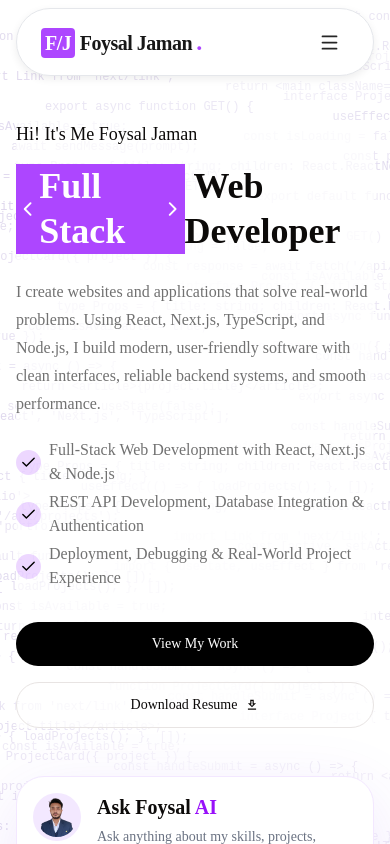
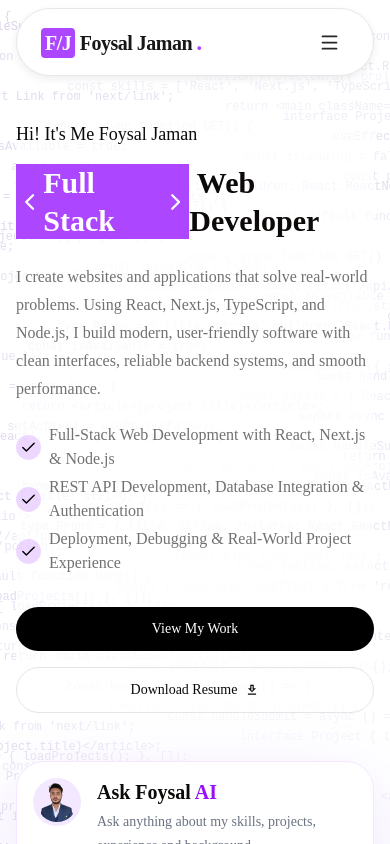
Before and after one commit to foysal41/foysal-jaman, a Next.js app: page / in a window 390 px wide. Shown: the top 844 px of the page. Built offline with nearby package versions, Linux system fonts and the light colour scheme.

Commit message:
fix responsive issues in all heading text

```diff
--- a/src/app/components/homepage/About.jsx
+++ b/src/app/components/homepage/About.jsx
@@ -15,7 +15,7 @@ export default function About() {
 
   <div className='z-10 space-y-6 '>
     <SectionHeading title={"About"}></SectionHeading>
-    <h2 className='text-3xl font-normal'>Building modern ideas into ;
+    <h2 className='text-3xl md:text-4xl font-normal'>Building modern ideas into ;
 powerful digital experiences.</h2>
     <p className=" text-md md:text-lg text-[#717171]"> I’m Foysal Jaman, a Full-Stack Web Developer specializing in React, Next.js, TypeScript, and Node.js. I graduated in 2023 with a BBA in Management and have <strong className='text-black'>3 years of experience</strong> working with WordPress. I’m passionate about coding, problem-solving, and building modern web experiences. <br></br><br></br>
 
--- a/src/app/components/homepage/Hero.jsx
+++ b/src/app/components/homepage/Hero.jsx
@@ -16,7 +16,7 @@ export default function Hero() {
         <div className="bg-white/70 ">
           <p className="mb-4 text-lg">Hi! It&apos;s Me Foysal Jaman</p>
 
-          <h1 className="text-4xl font-bold leading-tight md:text-5xl flex">
+          <h1 className="text-3xl font-bold leading-tight md:text-5xl flex">
             <div className="flex items-center bg-purple-500 text-white">
               <ChevronLeft size={30} ></ChevronLeft><span >Full Stack</span><ChevronRight size={30}></ChevronRight>
             </div>
--- a/src/app/components/homepage/ProfessionalTimeline.jsx
+++ b/src/app/components/homepage/ProfessionalTimeline.jsx
@@ -54,7 +54,7 @@ const ProfessionalTimeline = () => {
     <section id="experience" className="max-w-325 mx-auto py-16 px-4 ">
       <div className="pb-5 ">
         <SectionHeading title={"Experience"}></SectionHeading>
-        <h2 className="text-5xl">Professional Experience </h2>
+        <h2 className="text-3xl  md:text-5xl">Professional Experience </h2>
 
       </div>
 
--- a/src/app/components/homepage/Projects.jsx
+++ b/src/app/components/homepage/Projects.jsx
@@ -268,7 +268,7 @@ export default function Projects() {
         <SectionHeading title={"Selected work"}></SectionHeading>
 
         <div className="">
-          <h2 className="text-5xl">Professional Experience </h2>
+          <h2 className=" text-3xl md:text-4xl">Professional Experience </h2>
         </div>
 
         {/* Alternating project showcase */}
```
